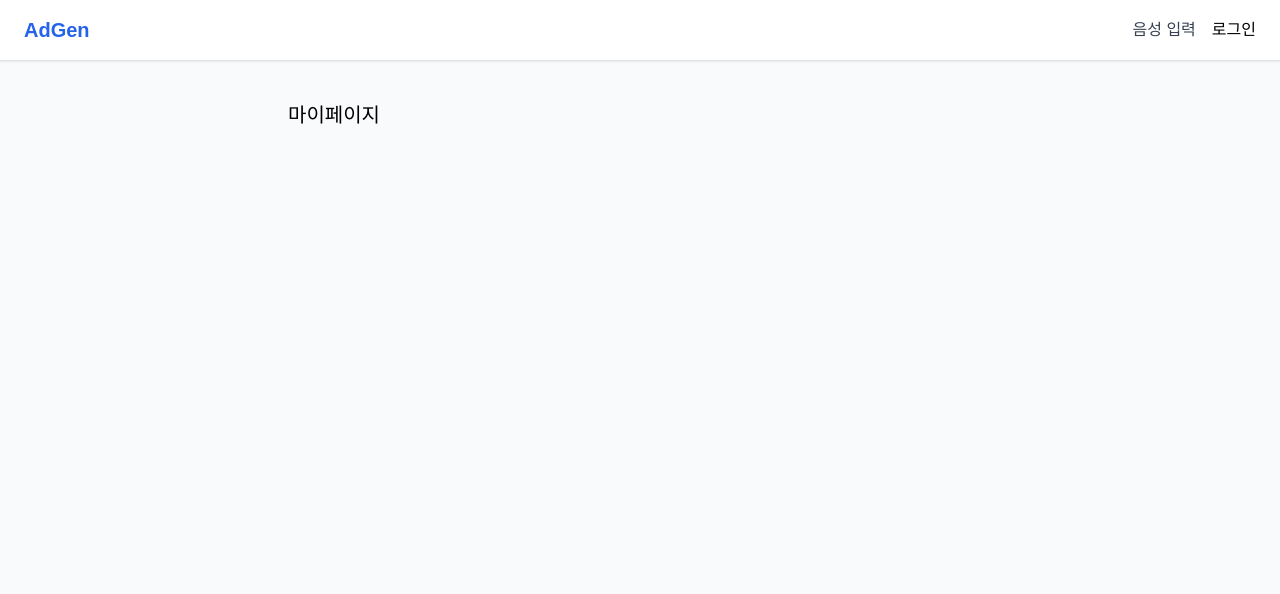
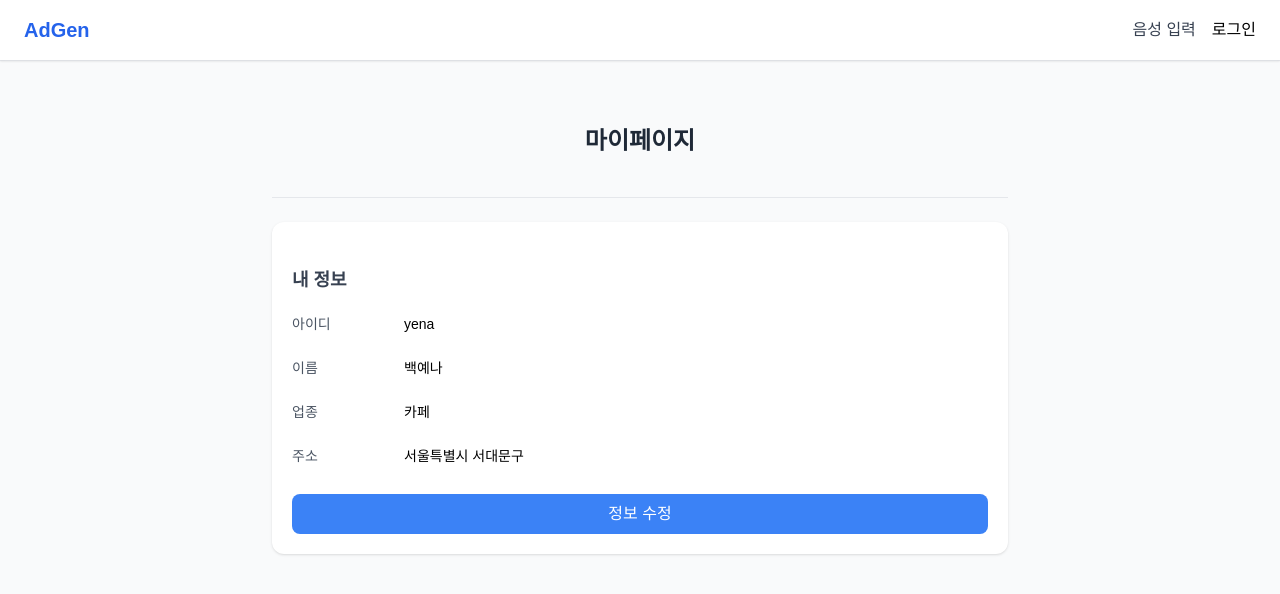
Before and after one commit to godori0322/adgen-service, a React app in the folder frontend/: page /mypage in a window 1280 px wide. Shown: the top 594 px of the page. Built offline with nearby package versions, Linux system fonts and the light colour scheme; no server answers; the HTML template or start-up script is replaced by a standard one; a web font is replaced by a local one.

Commit message:
feat(publishing): 마이페이지 퍼블리싱

```diff
--- a/frontend/src/components/common/TextInput.tsx
+++ b/frontend/src/components/common/TextInput.tsx
@@ -8,7 +8,8 @@ interface TextInputProps {
   placeholder?: string;
   onChange: (e: React.ChangeEvent<HTMLInputElement>) => void;
   onBlur?: () => void;
-  error?: string| null;
+  error?: string | null;
+  size?: "normal" | "small";
 }
 
 export default function TextInput({
@@ -20,7 +21,9 @@ export default function TextInput({
   onChange,
   onBlur,
   error,
+  size = "normal",
 }: TextInputProps) {
+  const sizeClass = size === "small" ? "px-3 py-2 text-sm" : "px-4 py-3 text-base";
   return (
     <div className="mb-3">
       <label htmlFor={id} className="block text-sm font-medium text-gray-600 mb-1">
@@ -38,6 +41,7 @@ export default function TextInput({
         aria-describedby={`${id}-error`}
         className={`
                 w-full px-4 py-3 rounded-lg border
+                ${sizeClass}
                 ${
                   error
                     ? "border-red-500 focus:ring-red-400"
--- a/frontend/src/components/common/PageTitle.tsx
+++ b/frontend/src/components/common/Title.tsx
@@ -4,7 +4,7 @@ interface PageTitleProps {
   variant?: "simple" | "section";
 }
 
-export default function PageTitle({ children, variant = "simple" }: PageTitleProps) {
+export function PageTitle({ children, variant = "simple" }: PageTitleProps) {
   if (variant === "section") {
     return (
       <div className="bg-gray-50 py-10 border-b border-gray-200">
@@ -16,3 +16,7 @@ export default function PageTitle({ children, variant = "simple" }: PageTitlePro
   // 폼, 로그인/회원가입용 (심플)
   return <h1 className="text-3xl font-bold text-center mb-8 text-gray-800">{children}</h1>;
 }
+
+export function SectionTitle({ children }: { children: React.ReactNode }) {
+  return <h2 className="text-lg font-semibold text-gray-700 mt-6 mb-3">{children}</h2>;
+}
--- /dev/null
+++ b/frontend/src/components/myPage/ProfileRow.tsx
@@ -0,0 +1,29 @@
+interface ProfileRowProps {
+  label: string;
+  value: string;
+  editMode: boolean;
+  onChange?: (value: string) => void;
+}
+
+export default function ProfileRow({ label, value, editMode, onChange }: ProfileRowProps) {
+  return (
+    <div className="flex justify-between items-center py-2 text-sm h-54">
+      {/* 왼쪽 라벨 */}
+      <span className="text-gray-600 w-24">{label}</span>
+
+      {/* 오른쪽 값 or input */}
+      {editMode ? (
+        <input
+          value={value}
+          onChange={(e) => onChange?.(e.target.value)}
+          className="
+            flex-1 ml-4 px-3 py-2 border border-gray-300 rounded-lg
+            focus:ring-2 focus:ring-blue-400 focus:outline-none
+          "
+        />
+      ) : (
+        <span className="font-medium flex-1 ml-4">{value}</span>
+      )}
+    </div>
+  );
+}
--- a/frontend/src/pages/auth/Signup.tsx
+++ b/frontend/src/pages/auth/Signup.tsx
@@ -1,8 +1,8 @@
 import { useState } from "react";
 import { Link, useNavigate } from "react-router-dom";
 import Button from "../../components/common/Button";
-import PageTitle from "../../components/common/PageTitle";
 import TextInput from "../../components/common/TextInput";
+import { PageTitle } from "../../components/common/Title";
 
 export default function SignupPage() {
   const navigate = useNavigate();
@@ -21,7 +21,6 @@ export default function SignupPage() {
   const handleChange = (e: React.ChangeEvent<HTMLInputElement>) => {
     const { id, value } = e.target;
     setForm((prev) => ({ ...prev, [id]: value }));
-
   };
   const handleSubmit = async (e: React.FormEvent) => {
     e.preventDefault();
--- a/frontend/src/pages/mypage/MyPage.tsx
+++ b/frontend/src/pages/mypage/MyPage.tsx
@@ -1,3 +1,86 @@
+import { useState } from "react";
+import TextInput from "../../components/common/TextInput";
+import { PageTitle, SectionTitle } from "../../components/common/Title";
+import ProfileRow from "../../components/myPage/ProfileRow";
+
 export default function MyPage() {
-  return <div className="p-4 text-xl">마이페이지</div>;
+  const [editMode, setEditMode] = useState(false);
+  const [user, setUser] = useState({
+    userId: "yena",
+    name: "백예나",
+    storeType: "카페",
+    address: "서울특별시 서대문구",
+  });
+  const [draft, setDraft] = useState({ ...user });
+
+  const handleChange = (key: string, value: string) => {
+    setDraft((prev) => ({ ...prev, [key]: value }));
+  };
+
+  const handleSave = () => {
+    setUser({ ...draft });
+    setEditMode(false);
+  };
+  const handleCancel = () => {
+    setDraft(user);
+    setEditMode(false);
+  };
+
+  return (
+    <div className="relative pb-32">
+      <PageTitle variant="section">마이페이지</PageTitle>
+      <section className="bg-white shadow rounded-xl p-5 mt-6">
+        <SectionTitle>내 정보</SectionTitle>
+        <div className="space-y-2">
+          <ProfileRow
+            label="아이디"
+            value={draft.userId}
+            editMode={editMode}
+            onChange={(v) => handleChange("userId", v)}
+          />
+          <ProfileRow
+            label="이름"
+            value={draft.name}
+            editMode={editMode}
+            onChange={(v) => handleChange("name", v)}
+          />
+          <ProfileRow
+            label="업종"
+            value={draft.storeType}
+            editMode={editMode}
+            onChange={(v) => handleChange("storeType", v)}
+          />
+          <ProfileRow
+            label="주소"
+            value={draft.address}
+            editMode={editMode}
+            onChange={(v) => handleChange("address", v)}
+          />
+        </div>
+        {!editMode ? (
+          <button
+            className="mt-5 w-full py-2 bg-blue-500 text-white rounded-lg font-medium hover:bg-blue-600"
+            onClick={() => setEditMode(true)}
+          >
+            정보 수정
+          </button>
+        ) : (
+          <div className="flex gap-2 mt-5">
+            <button
+              className="flex-1 py-2 bg-gray-300 text-gray-800 rounded-lg font-medium hover:bg-gray-400"
+              onClick={handleCancel}
+            >
+              취소
+            </button>
+            <button
+              className="flex-1 py-2 bg-blue-500 text-white rounded-lg font-medium hover:bg-blue-600"
+              onClick={handleSave}
+            >
+              저장
+            </button>
+          </div>
+        )}
+      </section>
+    </div>
+  );
 }
```
Also changed, not shown: frontend/src/pages/auth/Login.tsx (+4 -7 lines), frontend/src/pages/home/VoiceHome.tsx (+4 -5 lines).
